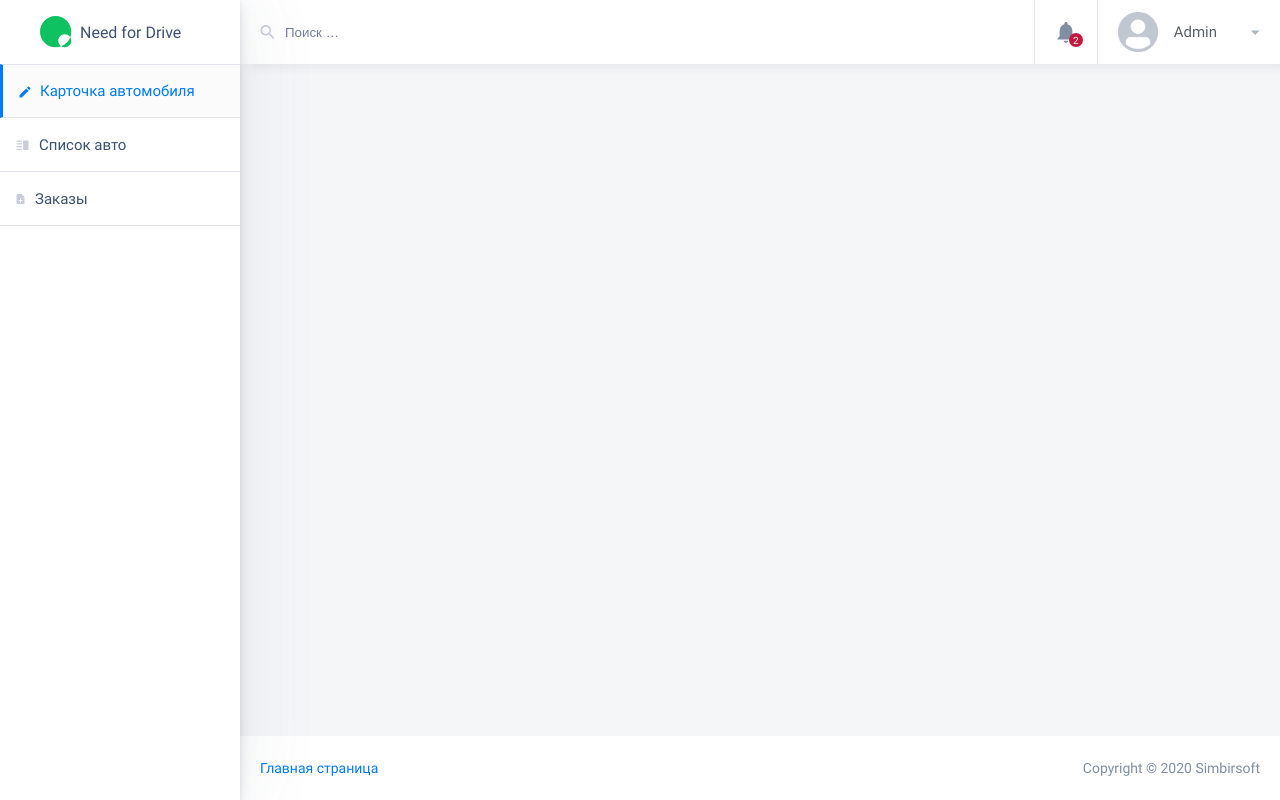
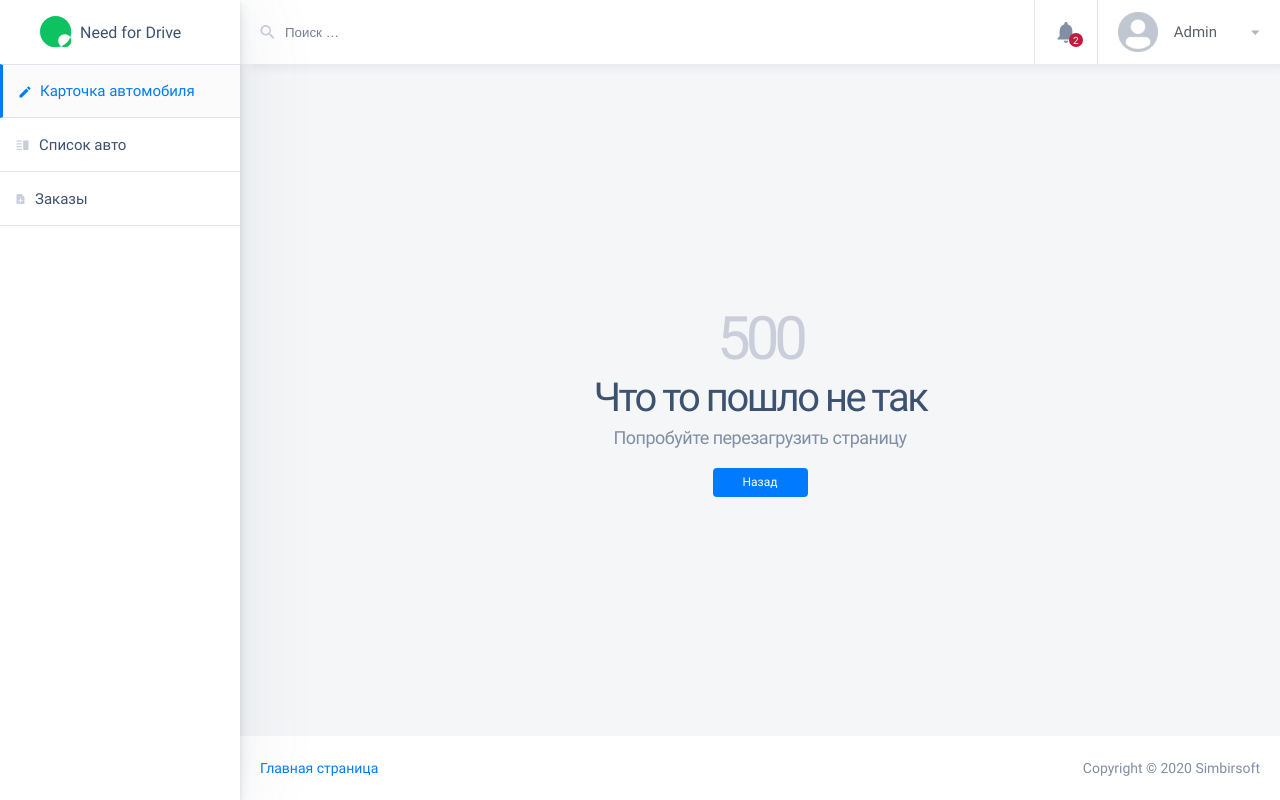
Before and after one commit to PolyantsevYury/need-for-drive, a React (Create React App) app: page /admin/car-setting in a window 1280 px wide. Built offline with nearby package versions, Linux system fonts and the light colour scheme; what react-geocode would draw is missing.

Commit message:
Add error page, add react-router to admin page

```diff
--- a/src/components/adminPage/AdminPage.js
+++ b/src/components/adminPage/AdminPage.js
@@ -1,13 +1,14 @@
 import React from "react";
 import "./AdminPage.scss";
-import { withRouter } from "react-router-dom";
+import { Route, Switch } from "react-router-dom";
 import { useMediaQuery } from "react-responsive";
 import Orders from "./orders/Orders";
 import NavBar from "./NavBar";
 import Header from "./Header";
 import NavBarMobile from "./NavBarMobile";
+import Error from "./error/Error";
 
-const AdminPage = ({ location }) => {
+const AdminPage = () => {
   const isMobile = useMediaQuery({ maxWidth: 767 });
 
   return (
@@ -18,7 +19,10 @@ const AdminPage = ({ location }) => {
           <Header />
         </div>
         <div className="admin__content content">
-          {location.pathname === "/admin/orders" && <Orders />}
+          <Switch>
+            <Route exact path="/admin/orders" render={() => <Orders />} />
+            <Route path="*" render={() => <Error />} />
+          </Switch>
         </div>
         <div className="admin__footer">
           <a className="admin__footer-link" href="/">
@@ -33,4 +37,4 @@ const AdminPage = ({ location }) => {
   );
 };
 
-export default withRouter(AdminPage);
+export default AdminPage;
--- /dev/null
+++ b/src/components/adminPage/error/Error.js
@@ -0,0 +1,16 @@
+import React from "react";
+import { Button } from "../../common/buttons/Buttons";
+import "./Error.scss";
+
+const Error = () => {
+  return (
+    <div className="error">
+      <h2 className="error__number">500</h2>
+      <h5 className="error__title">Что то пошло не так</h5>
+      <span className="error__subtitle">Попробуйте перезагрузить страницу</span>
+      <Button additionalStyles="button__admin">Назад</Button>
+    </div>
+  );
+};
+
+export default Error;
--- /dev/null
+++ b/src/components/adminPage/error/Error.scss
@@ -0,0 +1,31 @@
+@import "../../../assets/variables";
+
+.error {
+  height: 100%;
+  display: flex;
+  flex-direction: column;
+  align-items: center;
+  justify-content: center;
+
+  &__number {
+    font-size: 60px;
+    font-weight: 400;
+    color: #CACEDB;
+    letter-spacing: -5px;
+  }
+
+  &__title {
+    font-weight: normal;
+    font-size: 40px;
+    letter-spacing: -2.5px;
+    color: #3D5170;
+  }
+
+  &__subtitle {
+    margin-top: 6px;
+    margin-bottom: 20px;
+    font-size: 18px;
+    letter-spacing: -0.5px;
+    color: #818EA3;
+  }
+}
```
